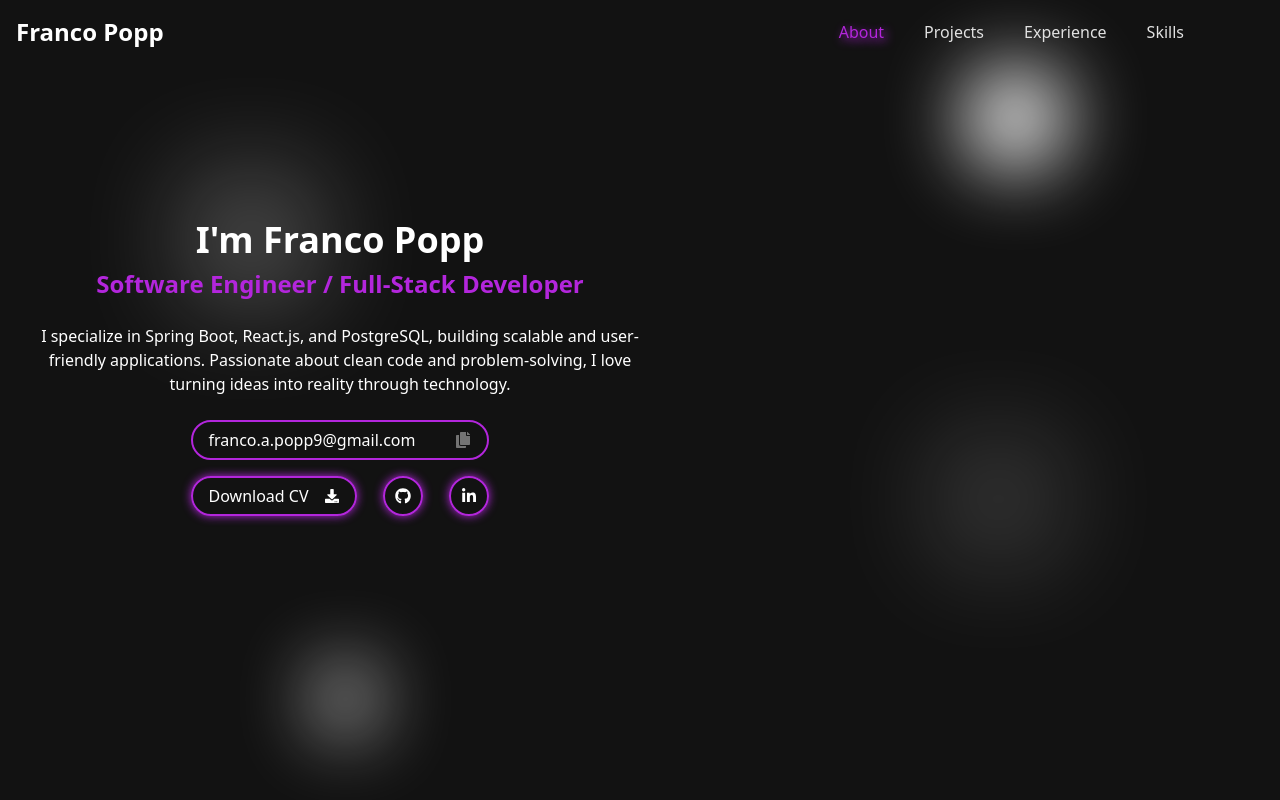
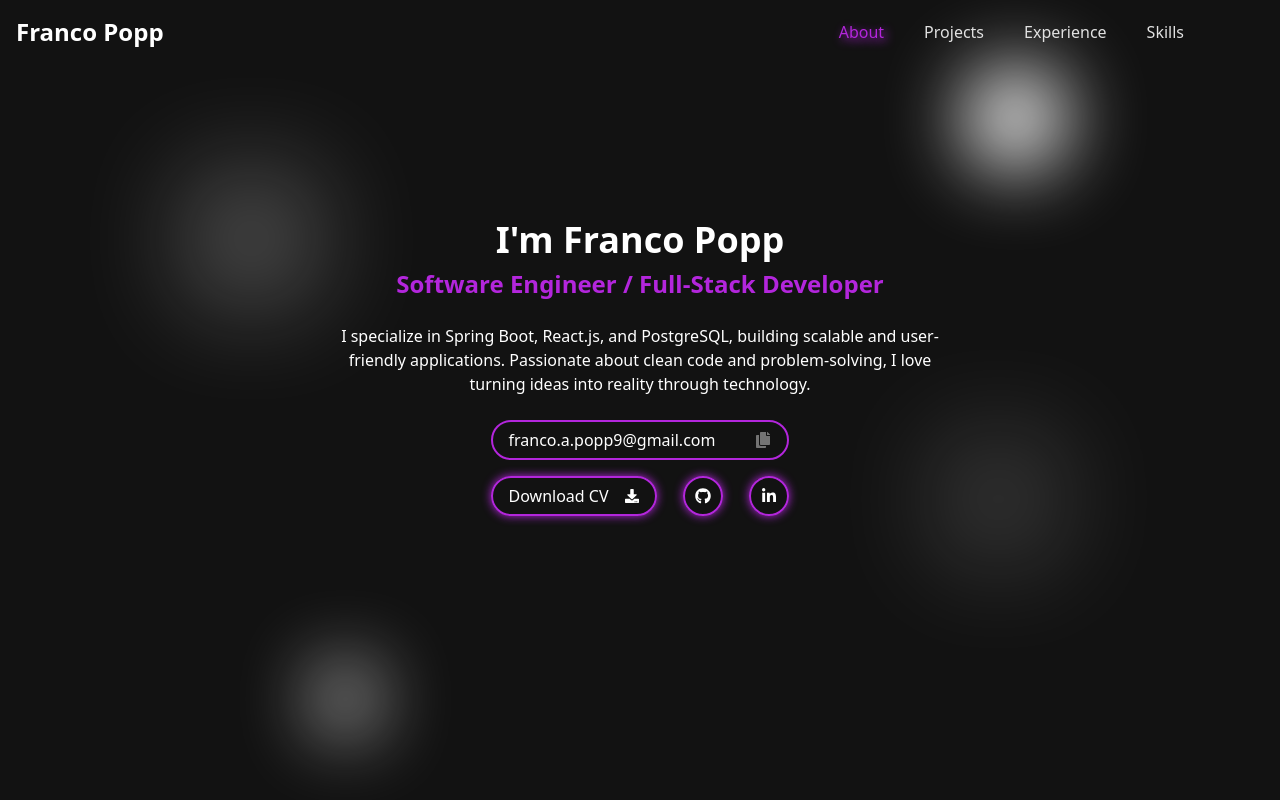
Before and after one commit to FrancoPopp/portfolio, a React (Vite) app: page / in a window 1280 px wide. Built offline with nearby package versions, Linux system fonts and the light colour scheme.

Commit message:
Visual fix on about page and project page

```diff
--- a/src/components/About.jsx
+++ b/src/components/About.jsx
@@ -7,9 +7,9 @@ function About() {
   return (
     <section
       id="about"
-      className="relative grid h-[calc(100vh-64px)] items-center px-10 md:grid-cols-2"
+      className="relative flex h-[calc(100vh-64px)] w-full items-center justify-center px-10"
     >
-      <div className="flex flex-col items-center gap-6">
+      <div className="flex flex-col items-center gap-6 md:w-1/2">
         <div className="flex flex-col items-center gap-2">
           <h1 className="text-4xl font-bold text-nowrap text-[#fff]">
             I'm Franco Popp
--- a/src/components/Projects.jsx
+++ b/src/components/Projects.jsx
@@ -12,7 +12,7 @@ function Projects() {
     >
       <div className="flex flex-col items-center gap-10">
         <h1 className="text-4xl font-bold text-[#fff]">Projects</h1>
-        <div className="grid gap-10 md:grid-cols-2 lg:grid-cols-3">
+        <div className="grid gap-10 md:grid-cols-2">
           <ProjectCard
             title="Personal Portfolio"
             src="/portfolioSS.jpeg"
--- a/src/components/Skills.jsx
+++ b/src/components/Skills.jsx
@@ -9,7 +9,7 @@ function Skills() {
     >
       <div className="flex flex-col items-center gap-10">
         <h1 className="text-3xl font-bold text-[#fff]">Skills</h1>
-        <div className="flex w-3/4 flex-wrap items-center justify-center gap-6">
+        <div className="flex flex-wrap items-center justify-center gap-6 lg:w-3/4">
           <SkillCard tech={techs.java} />
           <SkillCard tech={techs.springboot} />
           <SkillCard tech={techs.javascript} />
```
